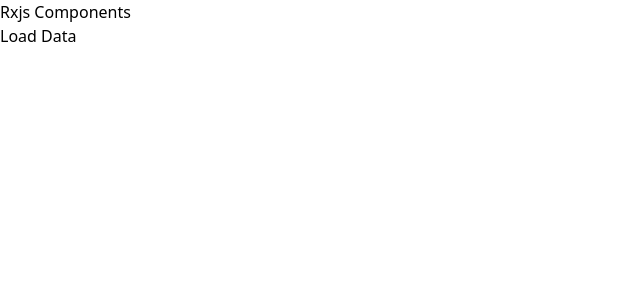
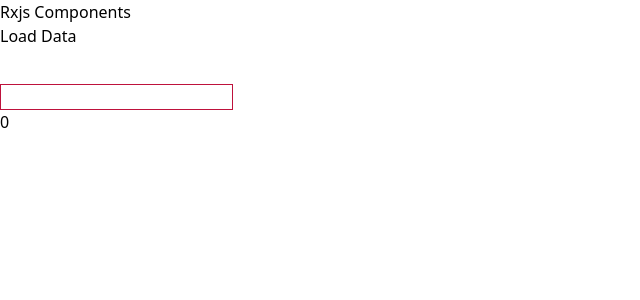
Before and after one commit to steve-phan/react-rxjs-demo, a Next.js app: page /rxjs in a window 1280 px wide. Shown: the top 300 px of the page, without its empty margins (0-640 px from the left). Built offline with nearby package versions, Linux system fonts and the light colour scheme.

Commit message:
WIP: SmartCount component

```diff
--- a/src/Providers/CityProvider/CityProvider.tsx
+++ b/src/Providers/CityProvider/CityProvider.tsx
@@ -35,7 +35,7 @@
 
   const citySubject$ = new BehaviorSubject("Berlin");
   const activeCity = citySubject$.getValue();
-  console.log({ activeCity });
+  // console.log({ activeCity });
   const longlatUrl = useMemo(() => {
     return generateLongLatUrl(city);
   }, [city]);
--- /dev/null
+++ b/src/components/SmartCounter/SmartCounter.tsx
@@ -0,0 +1,29 @@
+import { subscribe } from "diagnostics_channel";
+import React, { KeyboardEvent, useEffect, useState } from "react";
+import { filter, fromEvent, map, pluck } from "rxjs";
+
+export const SmartCounter = () => {
+  const [activeNum, setActiveNum] = useState(0);
+
+  useEffect(() => {
+    const inputNum = document.getElementById("range")!;
+
+    // create enterObservable event
+    const enter$ = fromEvent(inputNum, "keyup").pipe(
+      filter((event) => (event as unknown as KeyboardEvent).code === "Enter")
+    );
+    enter$.subscribe((subscribe) => {
+      console.log({ subscribe });
+    });
+  }, []);
+  return (
+    <div className="container">
+      <input
+        id="range"
+        className="border border-rose-700 border-solid"
+        type="number"
+      />
+      <h1 id="display">{activeNum} </h1>
+    </div>
+  );
+};
--- a/src/pages/_app.tsx
+++ b/src/pages/_app.tsx
@@ -2,7 +2,6 @@
 
 import type { AppProps } from "next/app";
 
-import { GlobalProviders } from "../Providers";
 import "../globals.css";
 
 export default function MyApp({ Component, pageProps }: AppProps) {
--- a/src/pages/index.tsx
+++ b/src/pages/index.tsx
@@ -1,13 +1,6 @@
 "use client";
-import Image from "next/image";
-import { Inter } from "next/font/google";
 import { useEffect, useState } from "react";
-import { fromEvent, scan } from "rxjs";
-import { throttleTime } from "rxjs/internal/operators/throttleTime";
-import { debounceTime } from "rxjs/internal/operators/debounceTime";
-import { Observable } from "rxjs/internal/Observable";
-
-const inter = Inter({ subsets: ["latin"] });
+import { fromEvent, Observable } from "rxjs";
 
 export default function Home() {
   const [count, setCount] = useState(0);
--- a/src/pages/rxjs.tsx
+++ b/src/pages/rxjs.tsx
@@ -1,6 +1,8 @@
 import React from "react";
+import { concatMap, delay, from, of } from "rxjs";
+
 import { ProgressBar } from "../components/ProgresBar/ProgressBar";
-import { concatMap, delay, from, of } from "rxjs";
+import { SmartCounter } from "../components/SmartCounter/SmartCounter";
 
 const Rxjs = () => {
   const letters = ["a", "b", "c"];
@@ -11,12 +13,13 @@
     )
   );
 
-  obs$.subscribe(console.log);
+  // obs$.subscribe(console.log);
   return (
     <div>
       <h1> Rxjs Components</h1>
       <div>
         <ProgressBar />
+        <SmartCounter />
       </div>
     </div>
   );
```
Also changed, not shown: 1 other file (tests, documents, lock files or other folders).
